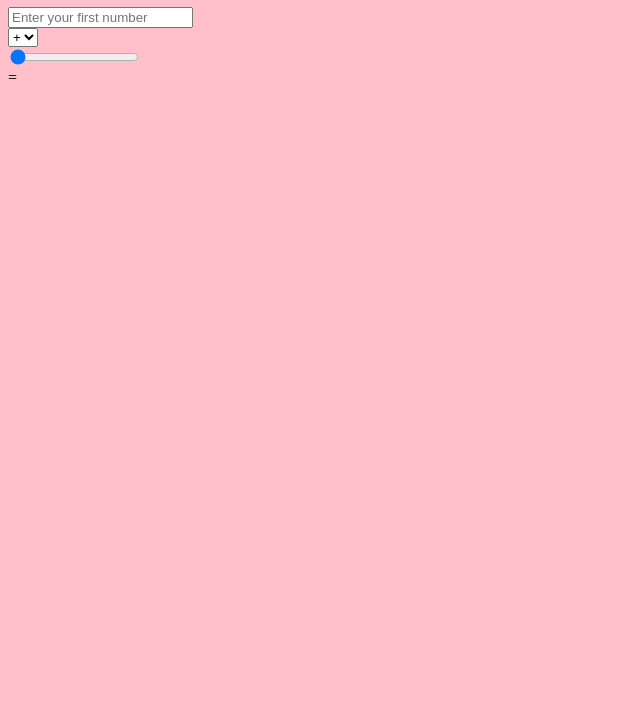
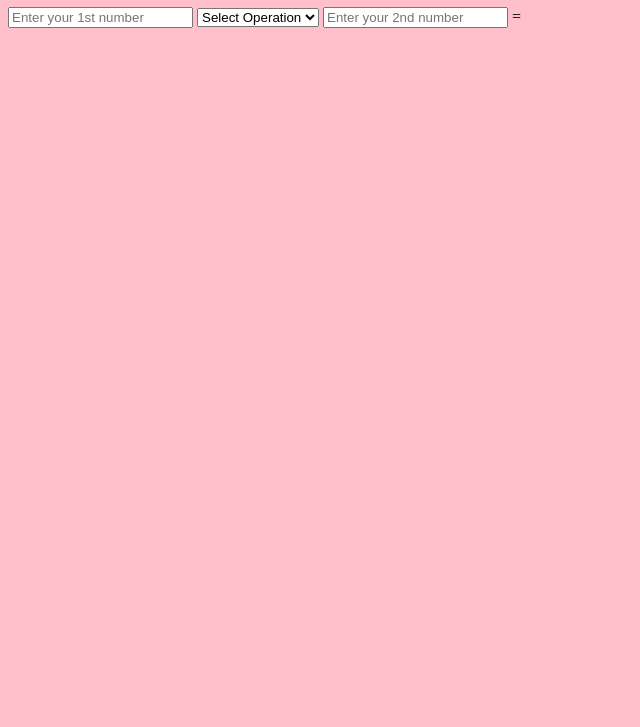
Before and after one commit to vaishalisahni/Basic-Calculator-Using-HTML-only, a plain HTML site: page index.html in a window 1280 px wide. Shown: the part 73-800 px from the top of the page, without its empty margins (0-640 px from the left). Drawn offline with Linux system fonts and the light colour scheme.

Commit message:
added other functionalities

```diff
--- a/index.html
+++ b/index.html
@@ -7,19 +7,24 @@
 </head>
 <body bgcolor="pink">
     <h1>Basic Calculator</h1>
-    <form action="" oninput="result.value=parseInt(num1.value)+parseInt(num2.value)">
-        <input type="number" id="num1" placeholder="Enter your first number">
-        <br>
+    <!-- parseInt(num1.value)+(op.value)+parseInt(num2.value) -->
+    <form action="" oninput="result.value=(op.value=='+'?(parseInt(num1.value)+parseInt(num2.value)):
+                                        op.value=='-'?(parseInt(num1.value)-parseInt(num2.value)):
+                                        op.value=='*'?(parseInt(num1.value)*parseInt(num2.value)):
+                                        op.value=='/'?((parseInt(num2.value))!=0?(parseInt(num1.value)/parseInt(num2.value)):'Error'):'Invalid')">
+        <input type="number" id="num1" placeholder="Enter your 1st number">
+
         <select name="operator" id="op">
+            <option value="">Select Operation</option>
             <option value="+">+</option>
             <option value="-">-</option>
             <option value="*">*</option>
             <option value="/">/</option>
         </select>
-        <br>
-        <!-- ><input type="number" id="num2" placeholder="Enter your second number" -->
-         <input type="range" value="0" max="100" id="num2">
-        <br> = <br>
+
+        <input type="number" id="num2" placeholder="Enter your 2nd number">
+         <!-- <input type="range" value="0" max="100" id="num2"> -->
+        =
         <output id="result"></output>
 
         <!-- <button type="submit">Submit</button> -->
```
